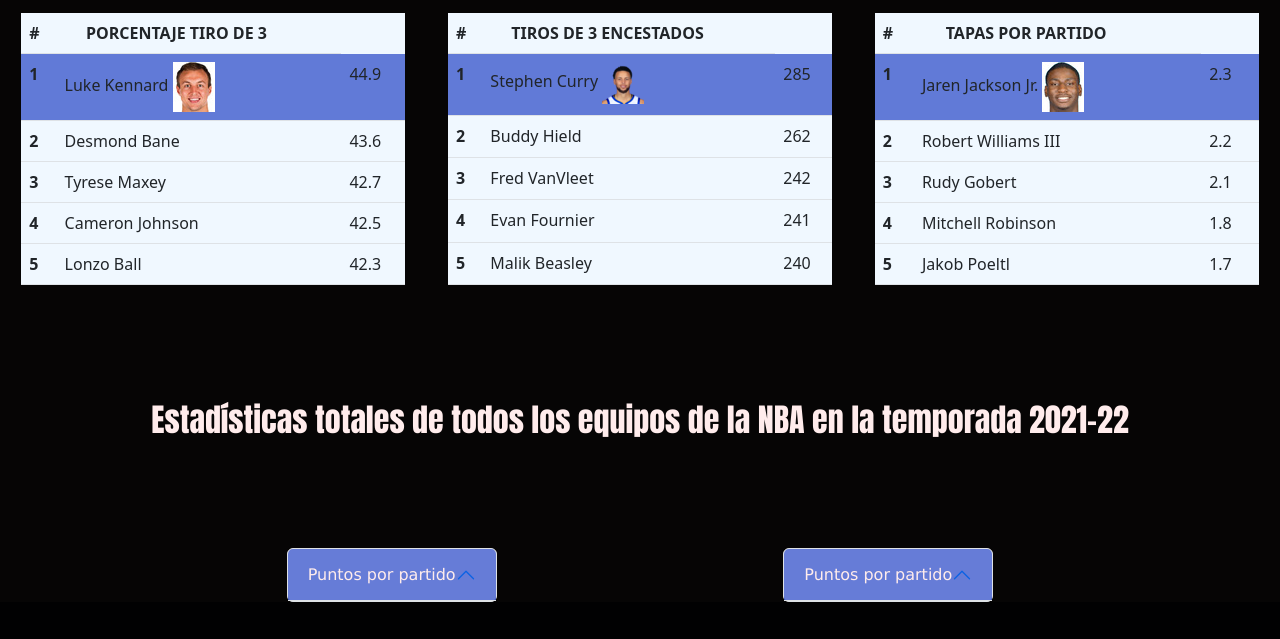
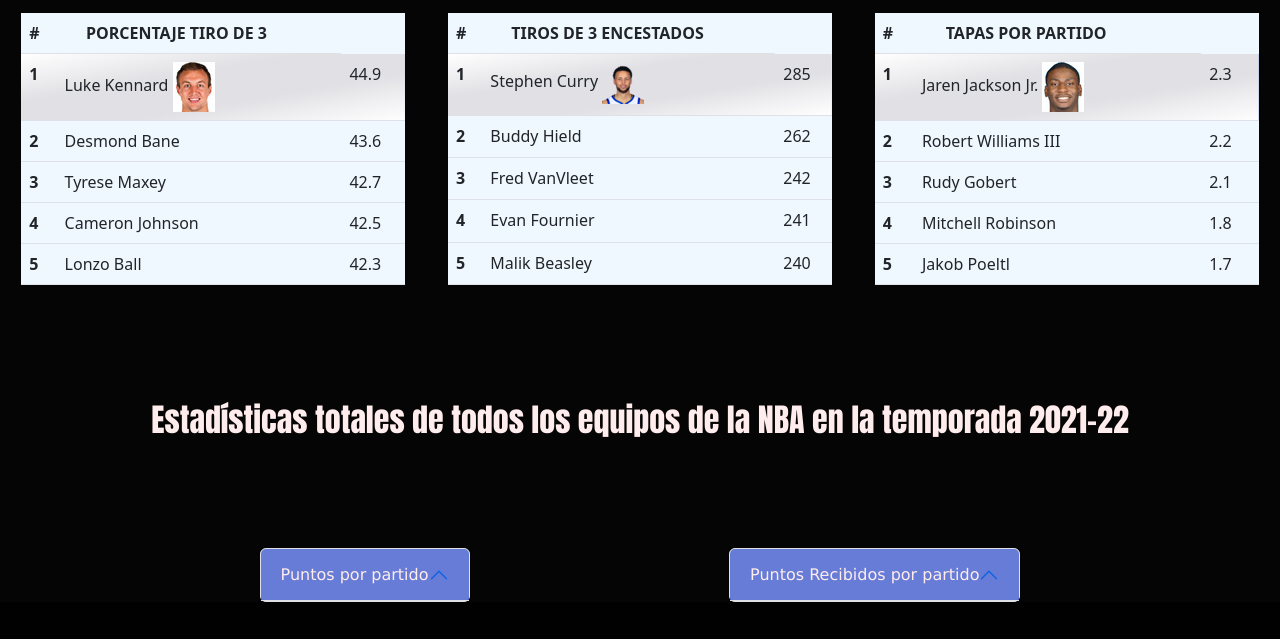
Before and after one commit to lukitasrex/PROYECTO-FINAL, a website: page pages/estadistica.html in a window 1280 px wide. Shown: the part 834-1473 px from the top of the page. Drawn offline with nearby package versions, Linux system fonts and the light colour scheme; a web font is replaced by a local one.

Commit message:
estadistica 6

```diff
--- a/pages/estadistica.html
+++ b/pages/estadistica.html
@@ -624,7 +624,7 @@
                             <h2 class="accordion-header" id="headingTwo">
                                 <button class="accordion-button acordeon-titulo" type="button" data-bs-toggle="collapse"
                                     data-bs-target="#collapseTwo" aria-expanded="true" aria-controls="collapseTwo">
-                                    Puntos por partido
+                                    Puntos Recibidos por partido
                                 </button>
                             </h2>
                             <div id="collapseTwo" class="accordion-collapse collapse" aria-labelledby="headingTwo"
@@ -643,7 +643,7 @@
                                             <tr class="tr1">
                                                 <th scope="row">1</th>
                                                 <td colspan="2">Houston Rockets<img
-                                                        src="/imagenes/img estadisticas/memphis.svg" alt=""></td>
+                                                        src="/imagenes/img estadisticas/rockets.svg" alt=""></td>
                                                 <td>118,2</td>
                                             </tr>
                                             <tr>
--- a/scss/_estadisticas.scss
+++ b/scss/_estadisticas.scss
@@ -18,7 +18,7 @@
 
     tbody{
        .tr1{
-            background-color: rgba(32, 65, 197, 0.685);
+            background-color: rgba(32, 65, 197, 0.33);
         }
     }
 
@@ -75,5 +75,7 @@
             color: #ffecec;
         }
 
-
+       .tr1{
+        background-image: linear-gradient(to right bottom, #ffffff, #f7f7f8, #f0eff2, #e8e8eb, #e0e0e5, #e0e0e5, #e0e0e5, #e0e0e5, #e8e8eb, #f0eff2, #f7f7f8, #ffffff);
+       }
 }
```
Also changed, not shown: css/style.css, imagenes/img estadisticas/rockets.svg (added).
